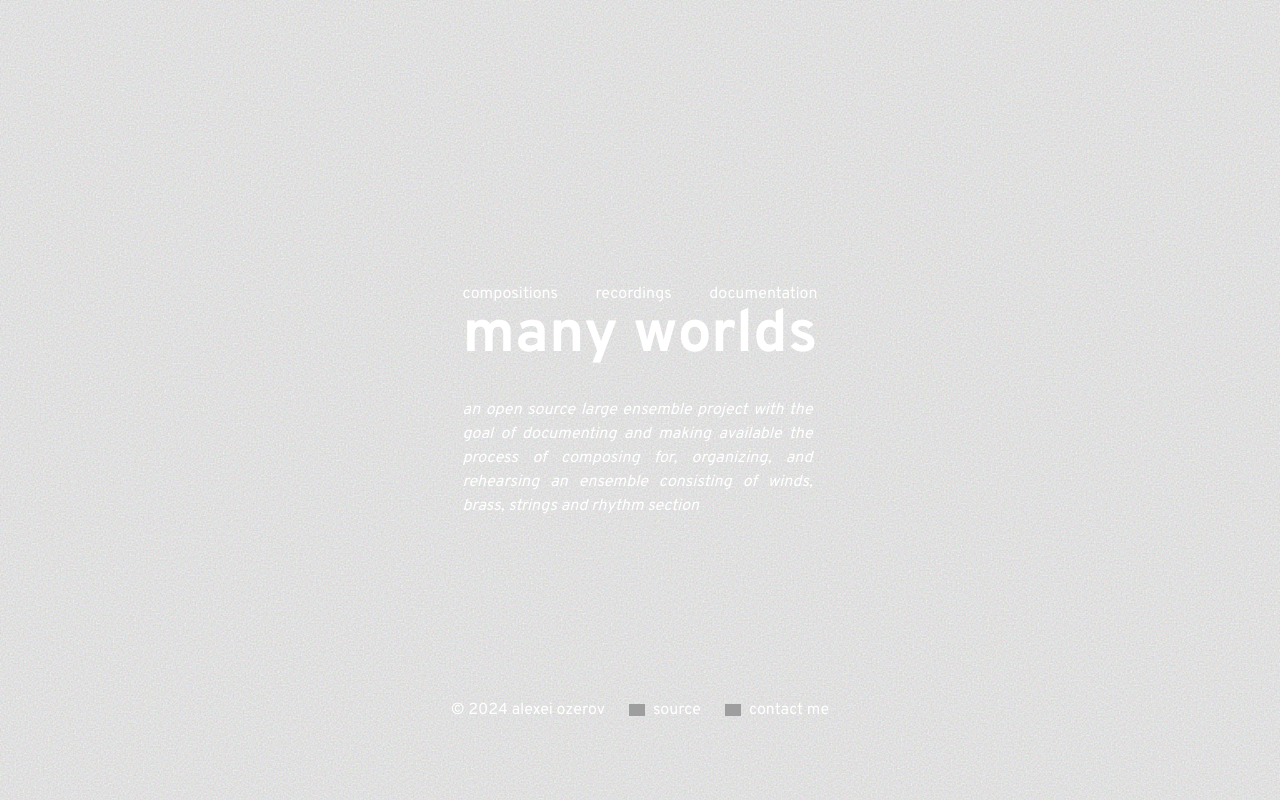
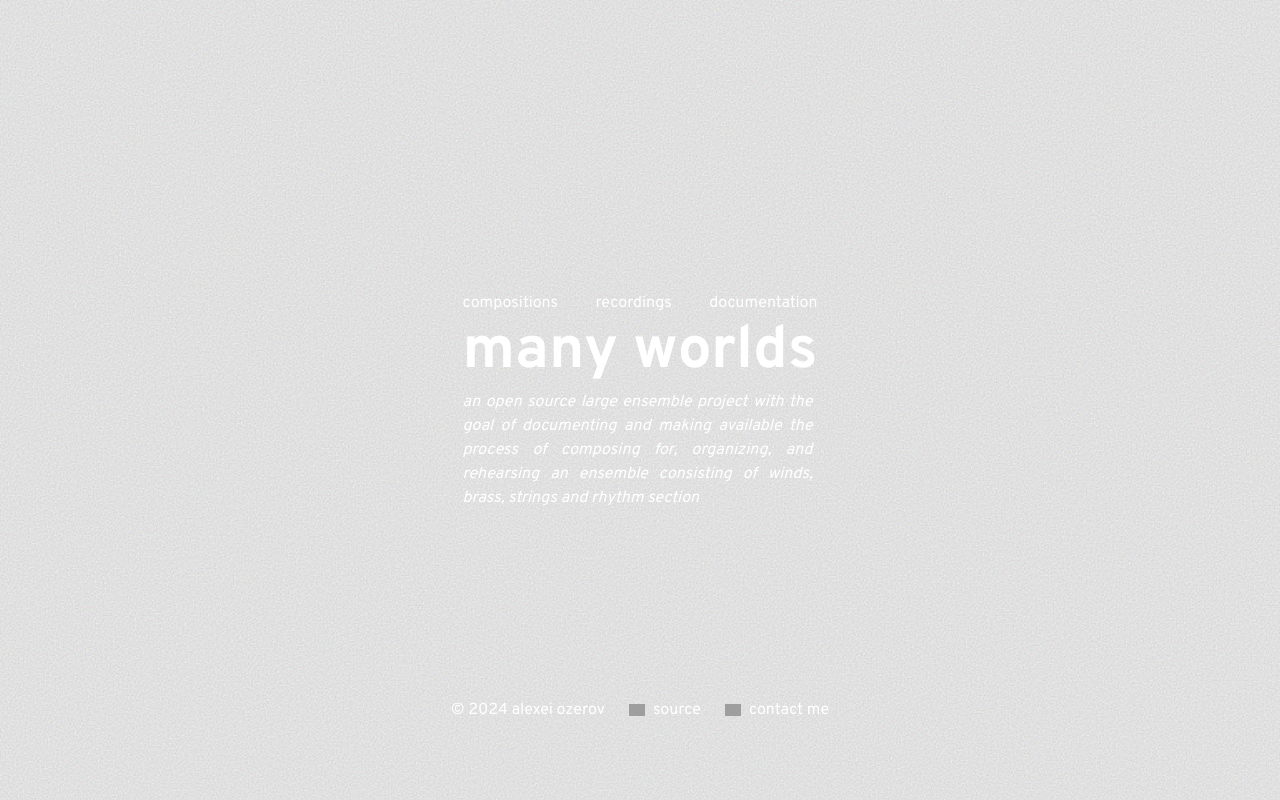
Before and after one commit to alexei-ozerov/alexeiozerov, a Next.js app: page /music/mwle in a window 1280 px wide. Built offline with nearby package versions, Linux system fonts and the light colour scheme; grey boxes are pictures that could not be loaded.

Commit message:
BUGFIX: resolve spacing issue on mwle page

```diff
--- a/src/app/music/mwle/page.tsx
+++ b/src/app/music/mwle/page.tsx
@@ -17,12 +17,11 @@ export default function Page() {
                         <Link className="hover:underline hover:underline-offset-4" href="/">recordings</Link>
                         <Link className="hover:underline hover:underline-offset-4" href="/">documentation</Link>
                     </div>
-                    <div className="flex flex-col gap-8">
-                        <Link className="font-bold leading-tight text-center self-center" href="/music">
-                            <h1 className="text-6xl">
+                    <div className="flex flex-col gap-8 content-stretch">
+                        <Link className="text-6xl font-bold leading-tight text-center self-center" href="/music">
                             many worlds
-                            </h1>
                         </Link>
+                    </div>
                     <div className="flex flex-wrap max-w-[350px]">
                         <p className="italic text-justify">
                             an open source large ensemble project with the goal of documenting and making available
@@ -32,7 +31,6 @@ export default function Page() {
                             strings and rhythm section
                         </p>
                     </div>
-                    </div>
                 </motion.div>
             </div>
             <FooterContent/>
```
Lines whose indentation alone changed are shown as unchanged.
